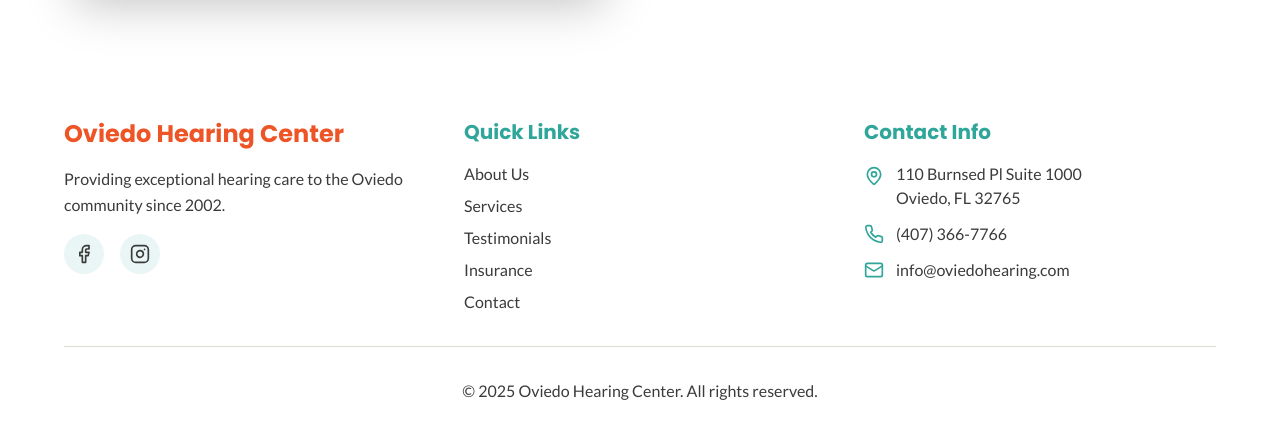
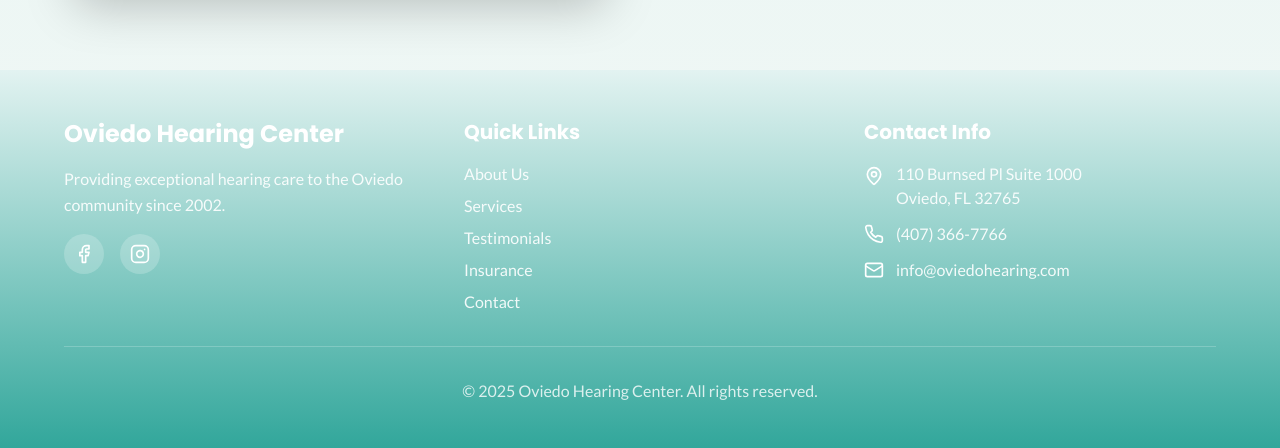
Before and after one commit to triavalabs/hear-with-heart, a React (Vite) app: page /about in a window 1280 px wide. Shown: the part 1694-2142 px from the top of the page. Built offline with nearby package versions, Linux system fonts and the light colour scheme; the HTML template or start-up script is replaced by a standard one.

Commit message:
Refactor: Update section backgrounds

```diff
--- a/src/components/About.tsx
+++ b/src/components/About.tsx
@@ -6,7 +6,9 @@ import { fadeInUp, fadeInLeft, fadeInRight, staggerContainer, staggerItem } from
 
 const About = () => {
   return (
-    <section id="about" className="py-16 sm:py-20 bg-soft-warm-neutral">
+    <section id="about" className="py-16 sm:py-20" style={{
+      background: 'linear-gradient(180deg, hsl(174, 40%, 92%) 0%, hsl(165, 35%, 95%) 100%)'
+    }}>
       <div className="container px-4 sm:px-6">
         <div className="max-w-6xl mx-auto">
           <motion.div
--- a/src/components/Contact.tsx
+++ b/src/components/Contact.tsx
@@ -37,7 +37,9 @@ const Contact = () => {
   };
 
   return (
-    <section id="contact" className="py-16 sm:py-20 bg-soft-warm-neutral">
+    <section id="contact" className="py-16 sm:py-20" style={{
+      background: 'linear-gradient(135deg, hsl(20, 80%, 95%) 0%, hsl(38, 42%, 98%) 50%, hsl(165, 35%, 95%) 100%)'
+    }}>
       <div className="container px-4 sm:px-6">
         <div className="max-w-6xl mx-auto">
           <motion.div
--- a/src/components/Footer.tsx
+++ b/src/components/Footer.tsx
@@ -6,7 +6,9 @@ const Footer = () => {
   const currentYear = new Date().getFullYear();
 
   return (
-    <footer className="bg-soft-warm-neutral text-dark-warm-gray py-12">
+    <footer className="text-dark-warm-gray py-12" style={{
+      background: 'linear-gradient(180deg, hsl(174, 40%, 92%) 0%, hsl(174, 55%, 42%) 100%)'
+    }}>
       <div className="container px-4 sm:px-6">
         <div className="max-w-6xl mx-auto">
           <motion.div
@@ -18,8 +20,8 @@ const Footer = () => {
           >
             {/* About */}
             <motion.div variants={staggerItem}>
-              <h3 className="text-2xl font-bold mb-4 text-burnt-orange">Oviedo Hearing Center</h3>
-              <p className="text-dark-warm-gray leading-relaxed mb-4">
+              <h3 className="text-2xl font-bold mb-4 text-white">Oviedo Hearing Center</h3>
+              <p className="text-white/90 leading-relaxed mb-4">
                 Providing exceptional hearing care to the Oviedo community since 2002.
               </p>
               <div className="flex gap-4">
@@ -27,7 +29,7 @@ const Footer = () => {
                   href="https://facebook.com"
                   target="_blank"
                   rel="noopener noreferrer"
-                  className="w-10 h-10 rounded-full bg-main-teal/10 flex items-center justify-center hover:bg-main-teal hover:text-white transition-colors duration-300"
+                  className="w-10 h-10 rounded-full bg-white/20 text-white flex items-center justify-center hover:bg-white hover:text-main-teal transition-colors duration-300"
                   aria-label="Visit our Facebook page"
                 >
                   <Facebook className="w-5 h-5" />
@@ -36,7 +38,7 @@ const Footer = () => {
                   href="https://instagram.com"
                   target="_blank"
                   rel="noopener noreferrer"
-                  className="w-10 h-10 rounded-full bg-main-teal/10 flex items-center justify-center hover:bg-main-teal hover:text-white transition-colors duration-300"
+                  className="w-10 h-10 rounded-full bg-white/20 text-white flex items-center justify-center hover:bg-white hover:text-main-teal transition-colors duration-300"
                   aria-label="Visit our Instagram page"
                 >
                   <Instagram className="w-5 h-5" />
@@ -46,21 +48,21 @@ const Footer = () => {
 
             {/* Quick Links */}
             <motion.div variants={staggerItem}>
-              <h3 className="text-xl font-bold mb-4 text-main-teal">Quick Links</h3>
+              <h3 className="text-xl font-bold mb-4 text-white">Quick Links</h3>
               <nav className="space-y-2">
-                <a href="#about" className="block text-dark-warm-gray hover:text-main-teal transition-colors">
+                <a href="#about" className="block text-white/90 hover:text-white transition-colors">
                   About Us
                 </a>
-                <a href="#services" className="block text-dark-warm-gray hover:text-main-teal transition-colors">
+                <a href="#services" className="block text-white/90 hover:text-white transition-colors">
                   Services
                 </a>
-                <a href="#testimonials" className="block text-dark-warm-gray hover:text-main-teal transition-colors">
+                <a href="#testimonials" className="block text-white/90 hover:text-white transition-colors">
                   Testimonials
                 </a>
-                <a href="#insurance" className="block text-dark-warm-gray hover:text-main-teal transition-colors">
+                <a href="#insurance" className="block text-white/90 hover:text-white transition-colors">
                   Insurance
                 </a>
-                <a href="#contact" className="block text-dark-warm-gray hover:text-main-teal transition-colors">
+                <a href="#contact" className="block text-white/90 hover:text-white transition-colors">
                   Contact
                 </a>
               </nav>
@@ -68,21 +70,21 @@ const Footer = () => {
 
             {/* Contact Info */}
             <motion.div variants={staggerItem}>
-              <h3 className="text-xl font-bold mb-4 text-main-teal">Contact Info</h3>
-              <div className="space-y-3 text-dark-warm-gray">
+              <h3 className="text-xl font-bold mb-4 text-white">Contact Info</h3>
+              <div className="space-y-3 text-white/90">
                 <div className="flex items-start gap-3">
-                  <MapPin className="w-5 h-5 mt-1 flex-shrink-0 text-main-teal" />
+                  <MapPin className="w-5 h-5 mt-1 flex-shrink-0 text-white" />
                   <span>110 Burnsed Pl Suite 1000<br />Oviedo, FL 32765</span>
                 </div>
                 <div className="flex items-center gap-3">
-                  <Phone className="w-5 h-5 flex-shrink-0 text-main-teal" />
-                  <a href="tel:+14073667766" className="hover:text-main-teal transition-colors">
+                  <Phone className="w-5 h-5 flex-shrink-0 text-white" />
+                  <a href="tel:+14073667766" className="hover:text-white transition-colors">
                     (407) 366-7766
                   </a>
                 </div>
                 <div className="flex items-center gap-3">
-                  <Mail className="w-5 h-5 flex-shrink-0 text-main-teal" />
-                  <a href="mailto:info@oviedohearing.com" className="hover:text-main-teal transition-colors">
+                  <Mail className="w-5 h-5 flex-shrink-0 text-white" />
+                  <a href="mailto:info@oviedohearing.com" className="hover:text-white transition-colors">
                     info@oviedohearing.com
                   </a>
                 </div>
@@ -91,7 +93,7 @@ const Footer = () => {
           </motion.div>
 
           <motion.div
-            className="border-t border-border-gray pt-8 text-center text-dark-warm-gray/60"
+            className="border-t border-white/20 pt-8 text-center text-white/80"
             initial="hidden"
             whileInView="visible"
             viewport={{ once: true }}
--- a/src/components/Hero.tsx
+++ b/src/components/Hero.tsx
@@ -16,10 +16,12 @@ const Hero = () => {
   };
 
   return (
-    <section className="relative min-h-[600px] md:min-h-[700px] flex items-center overflow-hidden bg-white">
+    <section className="relative min-h-[600px] md:min-h-[700px] flex items-center overflow-hidden">
       {/* Background with subtle pattern */}
       <div className="absolute inset-0">
-        <div className="absolute inset-0 bg-gradient-to-b from-white to-soft-warm-neutral" />
+        <div className="absolute inset-0" style={{
+          background: 'linear-gradient(135deg, hsl(14, 70%, 96%) 0%, hsl(20, 80%, 95%) 50%, hsl(165, 35%, 95%) 100%)'
+        }} />
       </div>
 
       {/* Content */}
--- a/src/components/Services.tsx
+++ b/src/components/Services.tsx
@@ -31,7 +31,9 @@ const services = [
 
 const Services = () => {
   return (
-    <section id="services" className="py-16 sm:py-20 bg-white">
+    <section id="services" className="py-16 sm:py-20" style={{
+      background: 'linear-gradient(135deg, hsl(38, 42%, 98%) 0%, hsl(20, 80%, 95%) 100%)'
+    }}>
       <div className="container px-4 sm:px-6">
         <div className="max-w-6xl mx-auto">
           <motion.div
--- a/src/components/Testimonials.tsx
+++ b/src/components/Testimonials.tsx
@@ -90,7 +90,9 @@ const Testimonials = () => {
   const secondColumn = testimonials.slice(4);
 
   return (
-    <section id="testimonials" className="py-16 sm:py-20 bg-white overflow-hidden">
+    <section id="testimonials" className="py-16 sm:py-20 overflow-hidden" style={{
+      background: 'linear-gradient(180deg, hsl(165, 35%, 95%) 0%, hsl(174, 40%, 92%) 100%)'
+    }}>
       <div className="container px-4 sm:px-6">
         <div className="max-w-6xl mx-auto">
           <motion.div
--- a/src/index.css
+++ b/src/index.css
@@ -41,6 +41,9 @@ All colors MUST be HSL.
     --soft-warm-neutral: 38 42% 98%;
     --warm-cream: 38 42% 91%;
     --soft-seafoam: 165 35% 95%;
+    --light-peach: 20 80% 95%;
+    --light-teal-bg: 174 40% 92%;
+    --very-light-orange: 14 70% 96%;
 
     /* Text Colors */
     --dark-warm-gray: 0 0% 23%;
```
Also changed, not shown: src/components/Navigation.tsx (+5 -5 lines).
